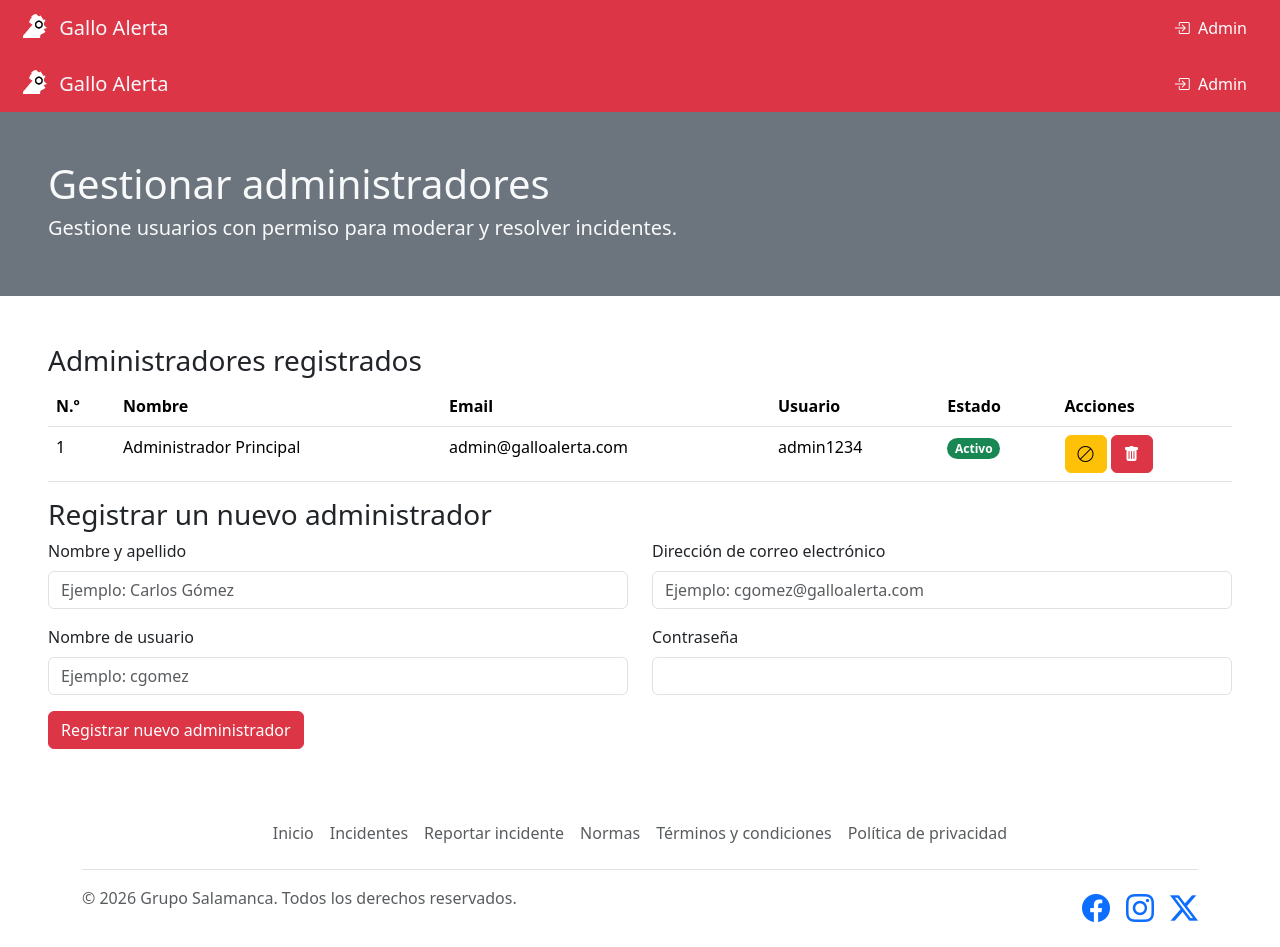
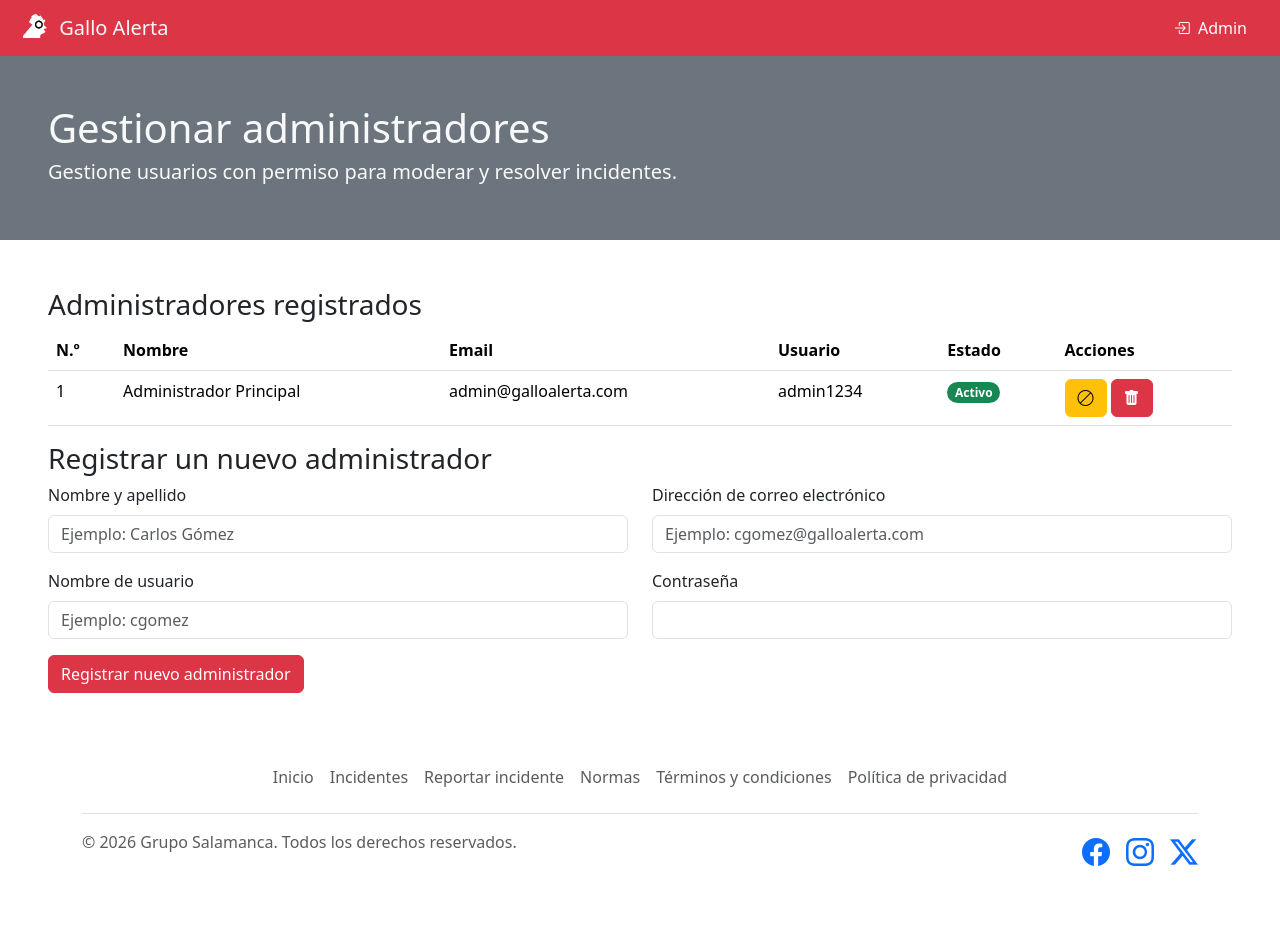
Before and after one commit to alan250-cmyk/GalloAlerta, a plain HTML site: page admins.html in a window 1280 px wide. Shown: the top 947 px of the page. After the commit the page ends 912 px from the top, so only its background shows below. Drawn offline with nearby package versions, Linux system fonts and the light colour scheme.

Commit message:
Pequeño arreglo en admins.html

```diff
--- a/admins.html
+++ b/admins.html
@@ -6,7 +6,6 @@
     <meta name="viewport" content="width=device-width, initial-scale=1.0">
     <link rel="stylesheet" href="bootstrap/css/bootstrap.min.css">
     <link rel="stylesheet" href="https://cdn.jsdelivr.net/npm/bootstrap-icons@1.13.1/font/bootstrap-icons.min.css">
-    <script defer src="layout.js"></script>
     <title>Gestionar administradores - Gallo Alerta</title>
 </head>
 
```
